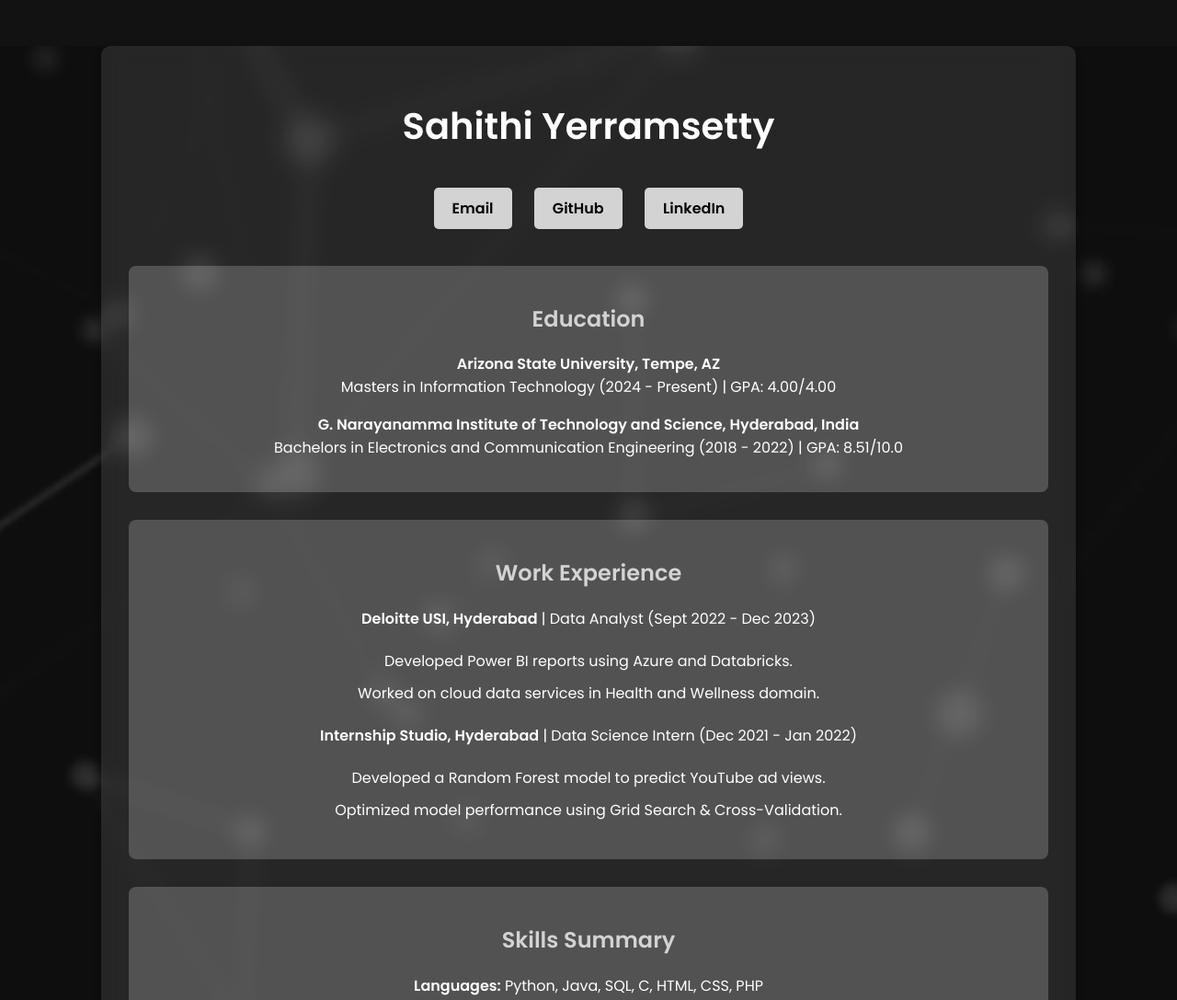
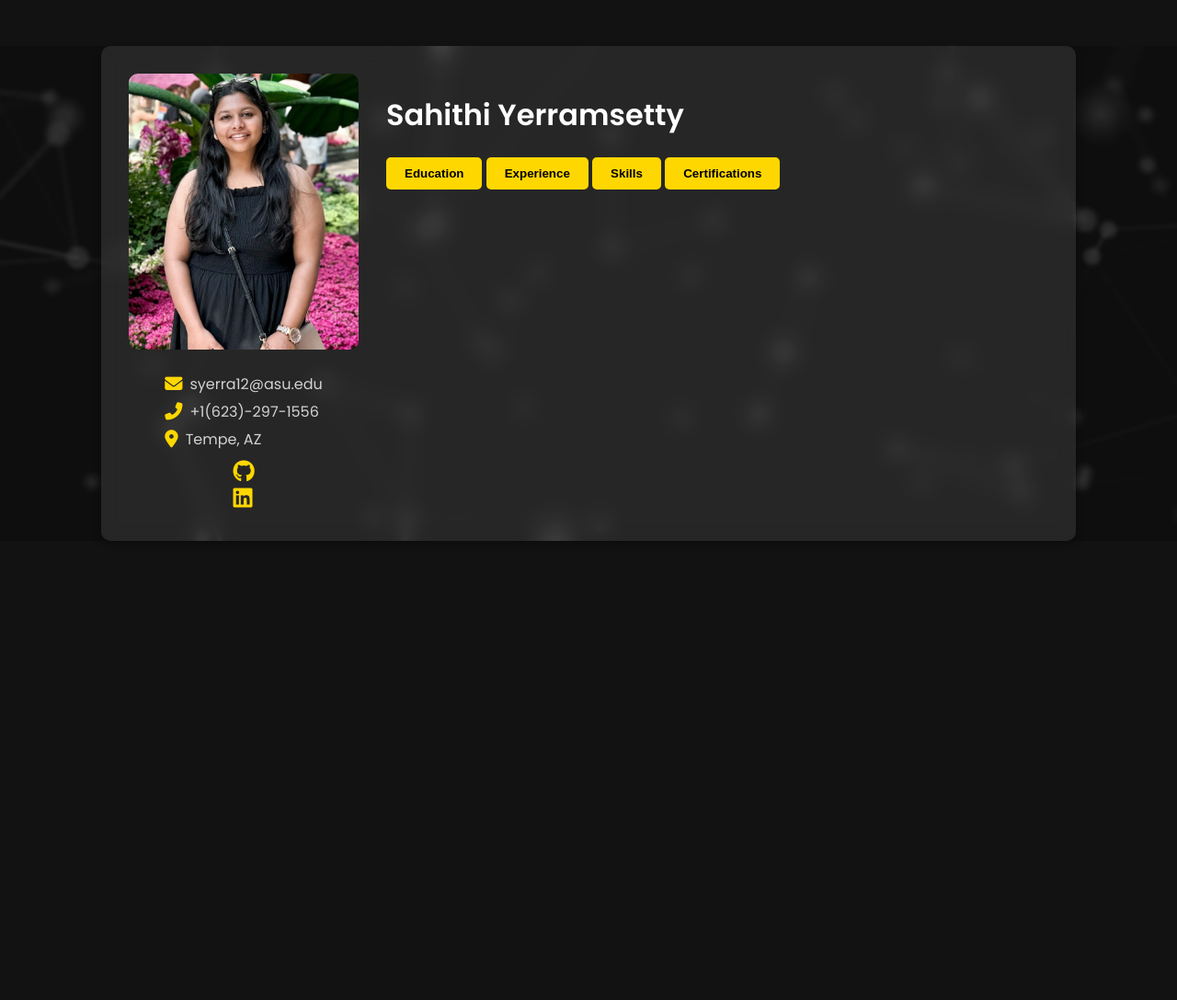
Before and after one commit to sahithi301/sahithi-yerramsetty.github.io, a plain HTML site: page index.html in a window 1280 px wide. Shown: the top 1087 px of the page at 92% size. After the commit the page ends 800 px from the top, so only its background shows below. Drawn offline with Linux system fonts and the light colour scheme.

Commit message:
Update index.html

```diff
--- a/index.html
+++ b/index.html
@@ -5,6 +5,7 @@
     <meta name="viewport" content="width=device-width, initial-scale=1.0">
     <title>Sahithi Yerramsetty | Portfolio</title>
     <link href="https://fonts.googleapis.com/css2?family=Poppins:wght@300;400;600&display=swap" rel="stylesheet">
+    <script src="https://kit.fontawesome.com/a076d05399.js" crossorigin="anonymous"></script>
     <style>
         body {
             font-family: 'Poppins', sans-serif;
@@ -14,8 +15,9 @@
             color: #fff;
             text-align: center;
             position: relative;
-            overflow: hidden;
+            overflow: auto;
         }
+
         .background {
             position: absolute;
             top: 0;
@@ -23,6 +25,8 @@
             width: 100%;
             height: 100%;
             background: url('tech.jpg') no-repeat center center/cover;
+            background-size: cover;
+            background-attachment: fixed;
             opacity: 0.2;
             z-index: -1;
         }
@@ -35,88 +39,142 @@
             border-radius: 10px;
             box-shadow: 0 4px 8px rgba(0, 0, 0, 0.3);
             backdrop-filter: blur(10px);
+            display: flex;
+            flex-direction: row;
+            align-items: flex-start;
+            gap: 30px;
         }
-        h1 {
-            font-size: 2.5em;
-            font-weight: 600;
+
+        .profile {
+            display: flex;
+            flex-direction: column;
+            align-items: center;
         }
-        h2 {
-            color: #d3d3d3; /* Changed to light grey */
+
+        .profile-img {
+            width: 250px; /* Increased size */
+            height: 300px; /* Increased size */
+            object-fit: cover;
+            border-radius: 10px;
+            margin-bottom: 20px;
         }
-        a {
+
+        .profile-details p, .social-links a {
+            margin: 5px 0;
+            color: #d3d3d3;
+            text-decoration: none;
+            display: flex;
+            align-items: center;
+        }
+
+        .profile-details i {
+            margin-right: 8px;
+            font-size: 1.2em;
             color: #ffd700;
-            text-decoration: none;
+        }
+
+        .social-links a {
+            margin: 5px;
+            font-size: 1.5em;
+            color: #ffd700;
+            transition: 0.3s;
+        }
+
+        .social-links a:hover {
+            color: #ffcc00;
+        }
+
+        .main-content {
+            flex: 1;
+            text-align: left;
+        }
+
+        .btn {
+            background-color: #ffd700;
+            color: #000;
+            padding: 10px 20px;
+            border-radius: 5px;
             font-weight: bold;
+            cursor: pointer;
+            border: none;
+            transition: background-color 0.3s;
         }
-        .section {
-            margin: 30px 0;
+
+        .btn:hover {
+            background-color: #ffcc00;
+        }
+
+        .section-content {
+            display: none;
             padding: 20px;
             background: rgba(255, 255, 255, 0.2);
             border-radius: 8px;
+            margin-top: 10px;
         }
-        .contact a {
-            display: inline-block;
-            margin: 10px;
-            padding: 10px 20px;
-            background: #d3d3d3;
-            color: #000;
-            border-radius: 5px;
+
+        .fixed-section {
+            min-height: 200px;
         }
-        ul {
-            list-style: none;
-            padding: 0;
+
+        @media (max-width: 768px) {
+            .container {
+                flex-direction: column;
+                align-items: center;
             }
-        ul li {
-            padding: 5px 0;
         }
     </style>
 </head>
 <body>
     <div class="background"></div>
     <div class="container">
-        <h1>Sahithi Yerramsetty</h1>
-        <div class="contact">
-            <a href="mailto:syerra12@asu.edu">Email</a>
-            <a href="https://github.com/sahithi-yerramsetty" target="_blank">GitHub</a>
-            <a href="https://www.linkedin.com/in/sahithi-yerramsetty" target="_blank">LinkedIn</a>
+        <div class="profile">
+            <img src="profile.jpg" alt="Profile" class="profile-img">
+            <div class="profile-details">
+                <p><i class="fas fa-envelope"></i> syerra12@asu.edu</p>
+                <p><i class="fas fa-phone-alt"></i> +1(623)-297-1556</p>
+                <p><i class="fas fa-map-marker-alt"></i> Tempe, AZ</p>
+            </div>
+            <div class="social-links">
+                <a href="https://github.com/sahithi301" target="_blank"><i class="fab fa-github"></i></a>
+                <a href="https://www.linkedin.com/in/sahithi-yerramsetty" target="_blank"><i class="fab fa-linkedin"></i></a>
+            </div>
         </div>
 
-        <div class="section">
+        <div class="main-content">
+            <h1>Sahithi Yerramsetty</h1>
+            <button class="btn" onclick="toggleSection('education')">Education</button>
+            <button class="btn" onclick="toggleSection('experience')">Experience</button>
+            <button class="btn" onclick="toggleSection('skills')">Skills</button>
+            <button class="btn" onclick="toggleSection('certifications')">Certifications</button>
+
+            <div class="section-content fixed-section" id="education">
                 <h2>Education</h2>
                 <p><strong>Arizona State University, Tempe, AZ</strong><br>Masters in Information Technology (2024 - Present) | GPA: 4.00/4.00</p>
                 <p><strong>G. Narayanamma Institute of Technology and Science, Hyderabad, India</strong><br>Bachelors in Electronics and Communication Engineering (2018 - 2022) | GPA: 8.51/10.0</p>
             </div>
-
-        <div class="section">
-            <h2>Work Experience</h2>
+            <div class="section-content fixed-section" id="experience">
+                <h2>Experience</h2>
                 <p><strong>Deloitte USI, Hyderabad</strong> | Data Analyst (Sept 2022 - Dec 2023)</p>
-            <ul>
-                <li>Developed Power BI reports using Azure and Databricks.</li>
-                <li>Worked on cloud data services in Health and Wellness domain.</li>
-            </ul>
                 <p><strong>Internship Studio, Hyderabad</strong> | Data Science Intern (Dec 2021 - Jan 2022)</p>
-            <ul>
-                <li>Developed a Random Forest model to predict YouTube ad views.</li>
-                <li>Optimized model performance using Grid Search & Cross-Validation.</li>
-            </ul>
+            </div>
+            <div class="section-content fixed-section" id="skills">
+                <h2>Skills</h2>
+                <p>Python, Java, SQL, C, HTML, CSS, PHP, Azure, Databricks, Docker, Git</p>
+            </div>
+            <div class="section-content fixed-section" id="certifications">
+                <h2>Certifications</h2>
+                <p>AI Certification - Deloitte, IIT Roorkee (2023)</p>
+                <p>Software Engineering & Data Science - IIIT Hyderabad (2023)</p>
+            </div>
+        </div>
     </div>
 
-        <div class="section">
-            <h2>Skills Summary</h2>
-            <p><strong>Languages:</strong> Python, Java, SQL, C, HTML, CSS, PHP</p>
-            <p><strong>Data Visualization:</strong> Power BI, Tableau, Excel</p>
-            <p><strong>Databases:</strong> Oracle, MySQL, Microsoft SQL Server</p>
-            <p><strong>Tools:</strong> Azure, Databricks, Google Cloud, Docker, Git</p>
-        </div>
-
-        <div class="section">
-            <h2>Certifications & Courses</h2>
-            <ul>
-                <li>AI Certification - Deloitte, IIT Roorkee (2023)</li>
-                <li>Software Engineering & Data Science - IIIT Hyderabad (2023)</li>
-                <li>AWS Cloud Practitioner (Currently Preparing)</li>
-            </ul>
-        </div>
-    </div>
+    <script>
+        function toggleSection(sectionId) {
+            document.querySelectorAll('.section-content').forEach(section => {
+                section.style.display = (section.id === sectionId) ? 'block' : 'none';
+            });
+        }
+    </script>
 </body>
 </html>
```
Lines whose indentation alone changed are shown as unchanged.
